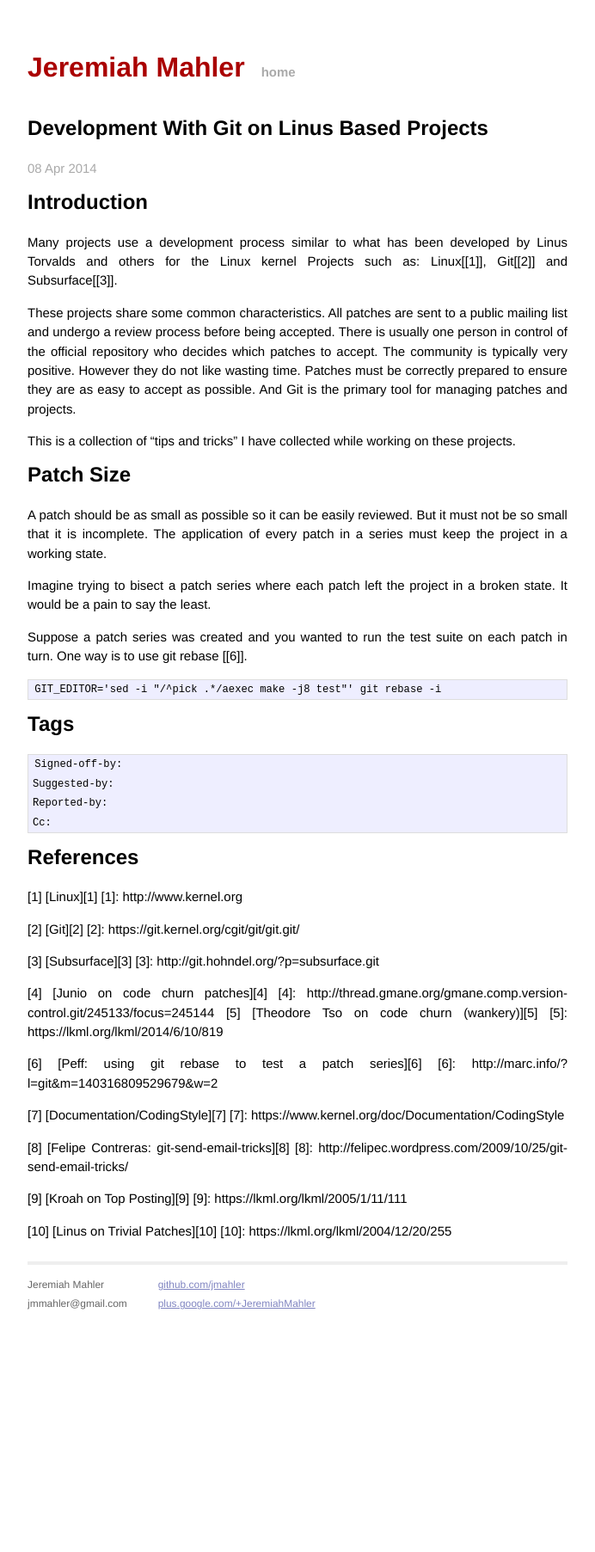
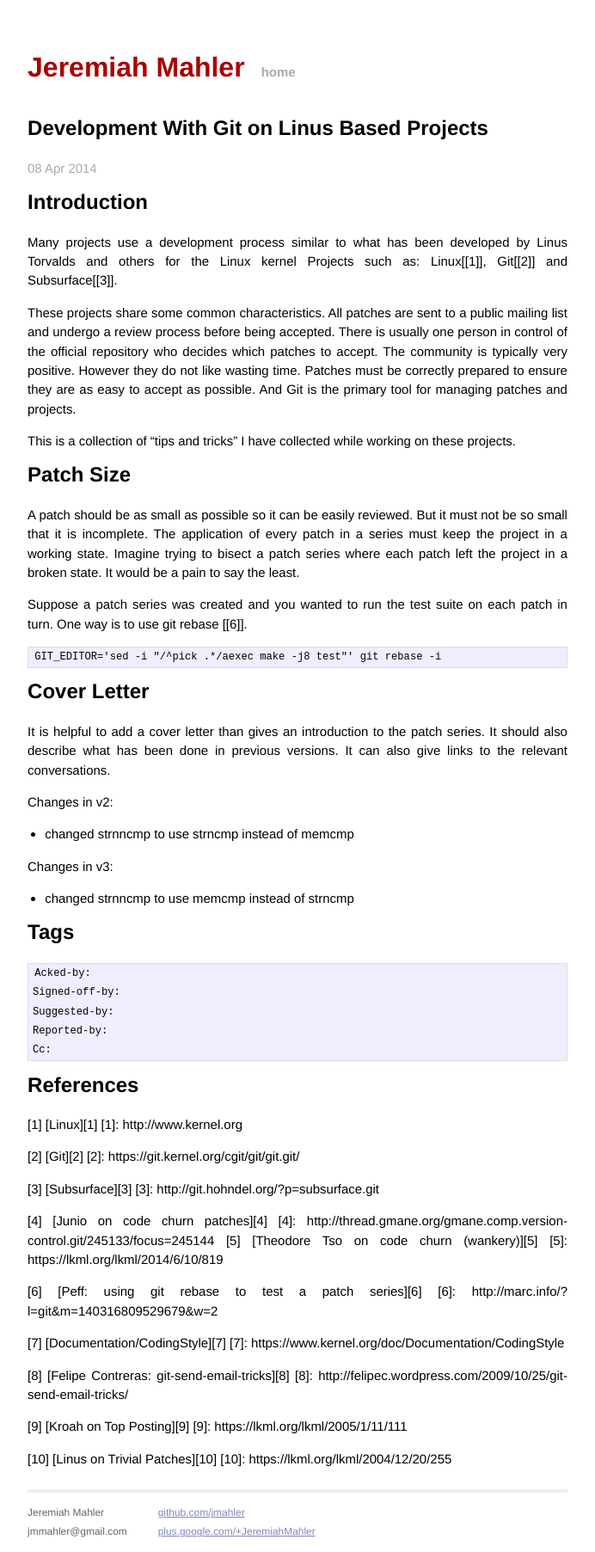
Before and after one commit to jmahler/jmahler.github.io, a Jekyll site: the page built from _posts/2014-06-11-linus-dev.md, in a window 1280 px wide. Shown: the whole page at 86% size, without its empty margins (294-986 px from the left). Built offline with Jekyll 4.4.1, drawn with Linux system fonts in a browser that asks for light colours; Markdown is read by kramdown in place of the engine named in the settings; before the commit the page ends 1540 px from its top, so only the background shows below that.

Commit message:
cleanup linus-dev, cover letter
Describe how to format a cover letter with patches.

```diff
--- a/_posts/2014-06-11-linus-dev.md
+++ b/_posts/2014-06-11-linus-dev.md
@@ -31,7 +31,6 @@ Patch Size
 A patch should be as small as possible so it can be easily reviewed.
 But it must not be so small that it is incomplete.  The application
 of every patch in a series must keep the project in a working state.
-
 Imagine trying to bisect a patch series where each patch left the
 project in a broken state.  It would be a pain to say the least.
 
@@ -40,9 +39,23 @@
 
     GIT_EDITOR='sed -i "/^pick .*/aexec make -j8 test"' git rebase -i
 
+Cover Letter
+============
+
+It is helpful to add a cover letter than gives an introduction to the
+patch series.  It should also describe what has been done in previous
+versions.  It can also give links to the relevant conversations.
+
+Changes in v2:
+  - changed strnncmp to use strncmp instead of memcmp
+
+Changes in v3:
+  - changed strnncmp to use memcmp instead of strncmp
+
 Tags
 ====
 
+    Acked-by:
     Signed-off-by:
     Suggested-by:
     Reported-by:
```
